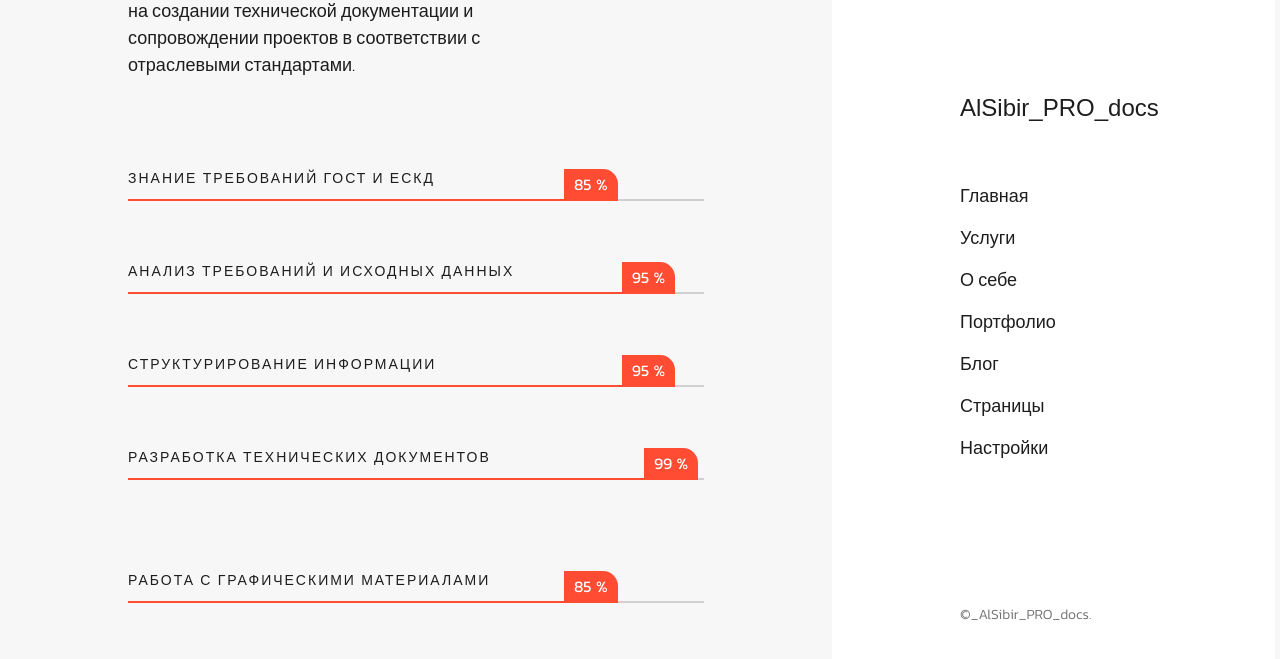
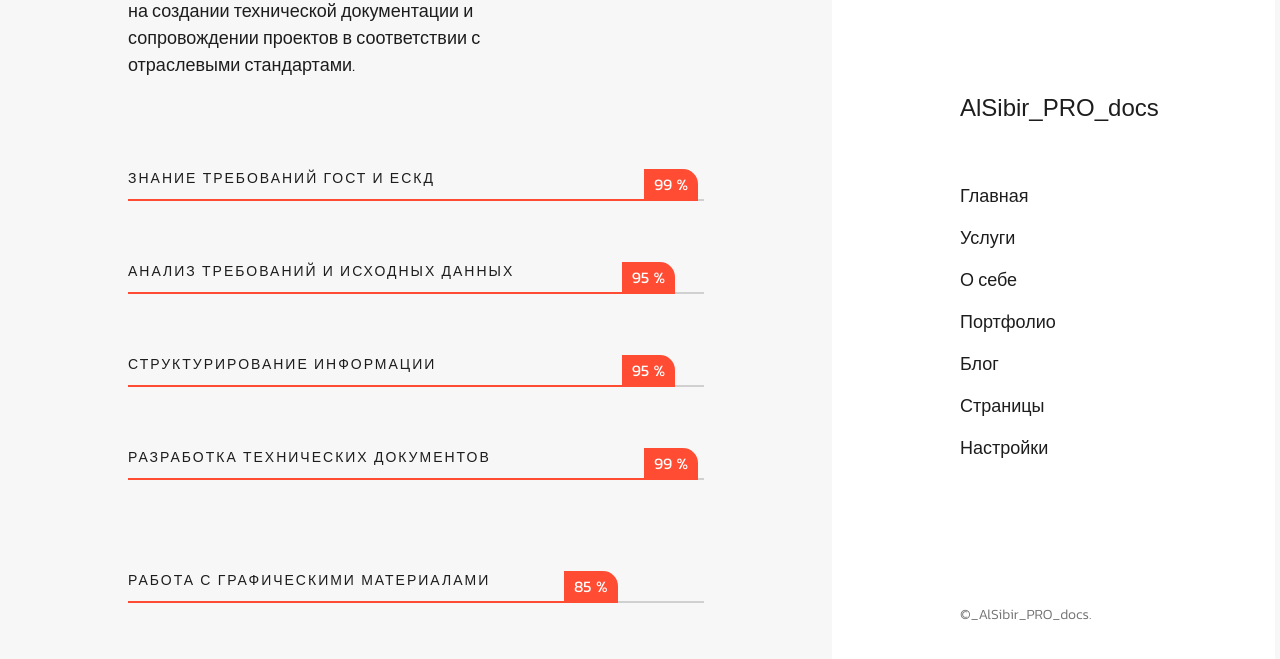
Before and after one commit to alsibir/textmaster, a plain HTML site: page skills.html in a window 1280 px wide. Shown: the part 115-774 px from the top of the page. Drawn offline with Linux system fonts and the light colour scheme; a web font is replaced by a local one.

Commit message:
Обновлены файлы

```diff
--- a/skills.html
+++ b/skills.html
@@ -127,7 +127,7 @@
                         <div class="col-12">
                             <p class="mil-suptitle mil-fs14 mil-mb10 mil-up">Знание требований ГОСТ и ЕСКД</p>
                             <div class="mil-prog-track mil-mb60 mil-add-class mil-up">
-                                <div class="mil-prog" data-number="85"></div>
+                                <div class="mil-prog" data-number="99"></div>
                             </div>
                             <p class="mil-suptitle mil-fs14 mil-mb10 mil-up">Анализ требований и исходных данных</p>
                             <div class="mil-prog-track mil-mb60 mil-add-class mil-up">
```
